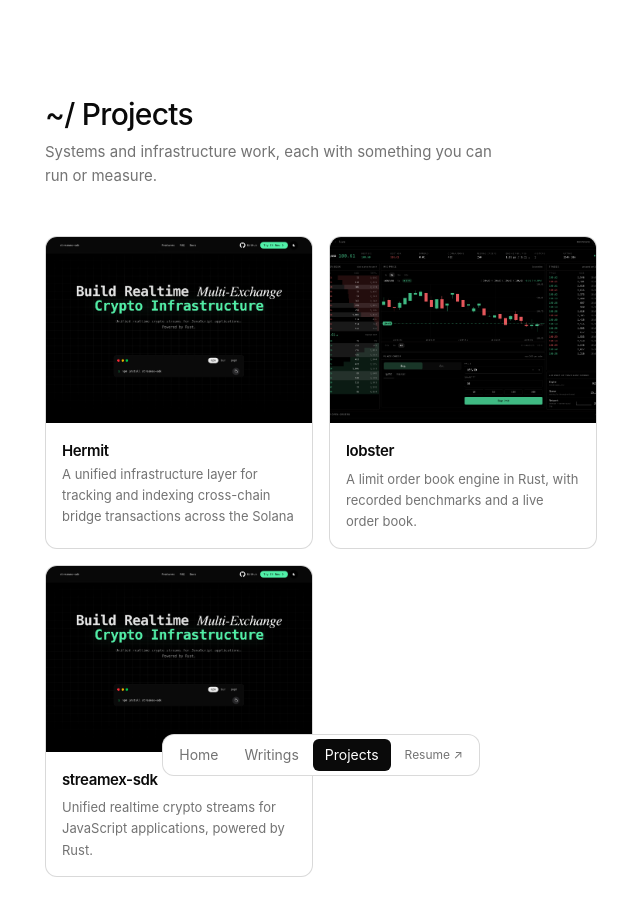
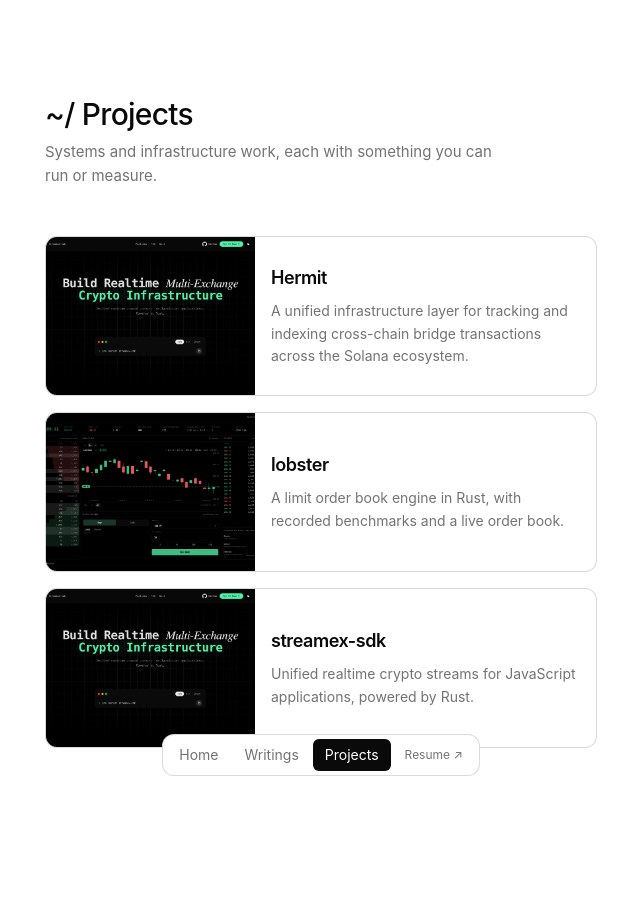
Before and after one commit to VedantShuklaaa/project-hub, a Next.js app: page / in a window 1280 px wide. Shown: the top 916 px of the page, without its empty margins (319-959 px from the left). After the commit the page ends 844 px from the top, so only its background shows below. Built offline with nearby package versions, Linux system fonts and the light colour scheme; no server answers.

Commit message:
feat: organised the project cards in a single column

```diff
--- a/app/page.tsx
+++ b/app/page.tsx
@@ -67,7 +67,7 @@ export default function Home() {
       </header>
 
       {projects.length > 0 ? (
-        <section aria-label="All projects" className="grid sm:grid-cols-2 gap-2 sm:gap-4">
+        <section aria-label="All projects" className="grid grid-cols-1 gap-2 sm:gap-4">
           {projects.map((project, i) => (
             <ProjectCard key={project.slug} project={project} priority={i < 2} />
           ))}
--- a/components/ProjectCard.tsx
+++ b/components/ProjectCard.tsx
@@ -1,3 +1,4 @@
+
 import Image from "next/image";
 import type { Project } from "@/projects";
 
@@ -9,23 +10,23 @@ export function ProjectCard({
   priority?: boolean;
 }) {
   return (
-    <article className="group relative aspect-[3/3.5] overflow-hidden rounded-xl border border-black/15 dark:border-white/15 bg-card text-card-foreground transition-colors focus-within:ring-2 focus-within:ring-ring hover:border-foreground/25 sm:aspect-[3/3.5]">
-      {/* Image: top 60% */}
-      <div className="relative h-[60%] overflow-hidden bg-muted">
+    <article className="group relative flex h-[20vh] min-h-[120px] max-h-[180px] overflow-hidden rounded-xl border border-black/15 dark:border-white/15 bg-card text-card-foreground transition-colors hover:border-foreground/25 focus-within:ring-2 focus-within:ring-ring">
+
+      {/* Image: left side */}
+      <div className="relative h-full w-[38%] shrink-0 overflow-hidden bg-muted">
         <Image
           src={project.image}
           alt={project.imageAlt}
           fill
           priority={priority}
-          sizes="(min-width: 640px) 312px, 50vw"
+          sizes="(min-width: 640px) 240px, 38vw"
           className="object-cover motion-safe:transition-transform motion-safe:duration-500 motion-safe:ease-out motion-safe:group-hover:scale-[1.03]"
         />
       </div>
 
-      {/* Text: bottom 40% */}
-      <div className="flex h-[40%] flex-col gap-1.5 p-3 sm:p-4">
-        <h2 className="line-clamp-1 font-mono text-lg font-semibold sm:text-[0.9375rem]">
-          {/* Plain <a>: /<slug> is rewritten to another deployment, so skip client-side routing/prefetch */}
+      {/* Text: right side */}
+      <div className="flex min-w-0 flex-1 flex-col justify-center gap-2 p-3 sm:p-4">
+        <h2 className="line-clamp-1 font-mono text-lg font-semibold">
           <a
             href={`/${project.slug}`}
             className="outline-none after:absolute after:inset-0 after:content-['']"
@@ -33,7 +34,8 @@ export function ProjectCard({
             {project.name}
           </a>
         </h2>
-        <p className="line-clamp-3 leading-relaxed text-muted-foreground sm:line-clamp-4 sm:text-[0.8125rem]">
+
+        <p className="line-clamp-3 text-sm leading-relaxed text-muted-foreground">
           {project.blurb}
         </p>
       </div>
```
